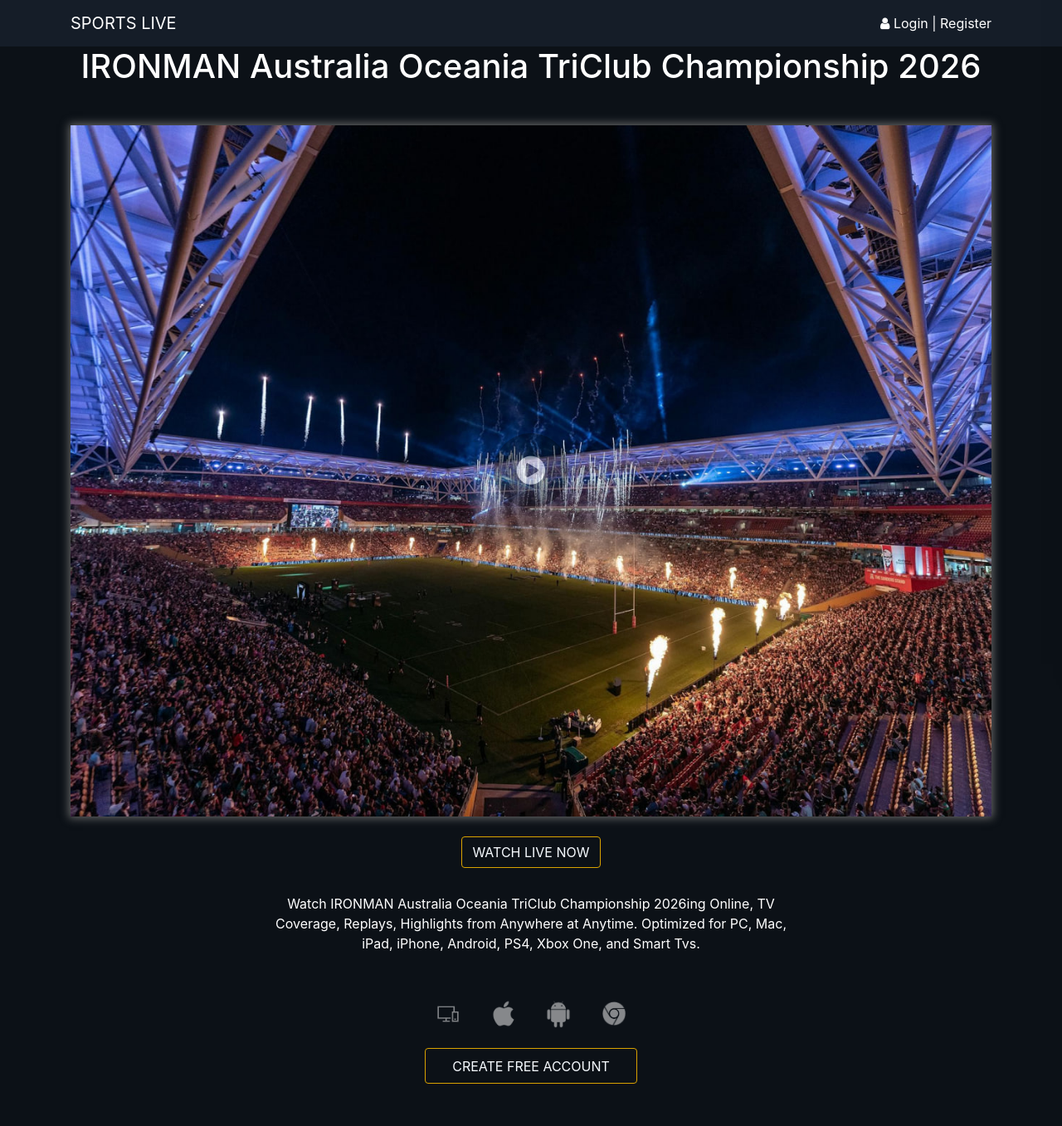
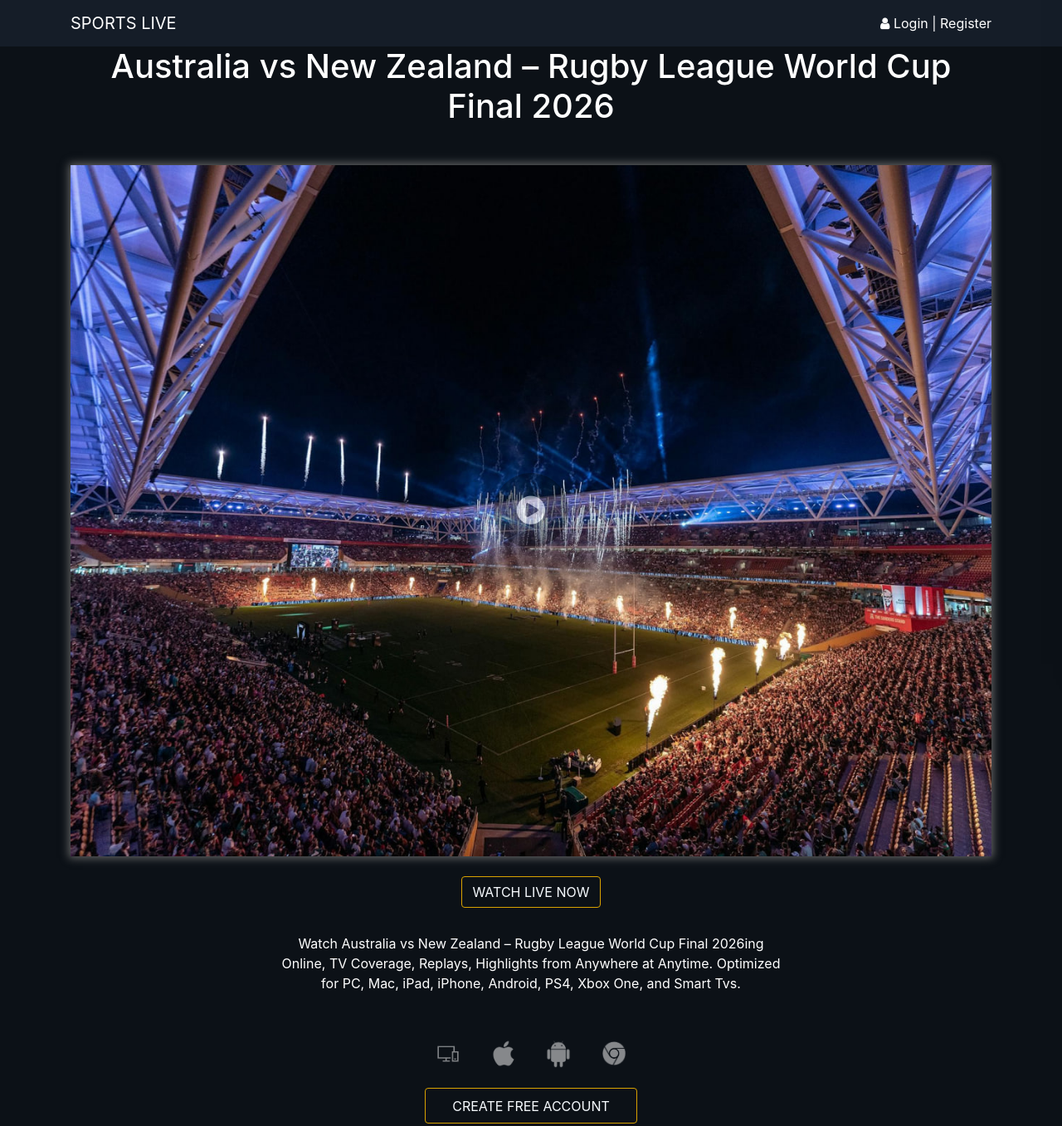
Before and after one commit to shakil19-max/6t9, a plain HTML site: page sports-5/index.html in a window 1280 px wide. Shown: the top 1357 px of the page at 83% size. Drawn offline with Linux system fonts and the light colour scheme.

Commit message:
Update index.html

```diff
--- a/sports-5/index.html
+++ b/sports-5/index.html
@@ -12,8 +12,8 @@
 	<link href="favicon.png" rel="icon" type="image/ico">
 	<link href="favicon.png" rel="icon" type="image/png">
 
-    <title>IRONMAN Australia Oceania TriClub Championship 2026....</title>
-    <meta name="description" content="Watch IRONMAN Australia Oceania TriClub Championship 2026ing Without Buffering. Support Android, iPhone, iPad, Tablet." />
+    <title>Australia vs New Zealand – Rugby League World Cup Final 2026....</title>
+    <meta name="description" content="Watch Australia vs New Zealand – Rugby League World Cup Final 2026ing Without Buffering. Support Android, iPhone, iPad, Tablet." />
 
     <!-- Bootstrap core CSS -->
     <link href="assets/css/bootstrap.min.css" rel="stylesheet">
@@ -44,7 +44,7 @@
 
   <div class="container">
       <div class="header">
-        <h1 class="text-center">IRONMAN Australia Oceania TriClub Championship 2026</h1>
+        <h1 class="text-center">Australia vs New Zealand – Rugby League World Cup Final 2026</h1>
         <center>
    <script>
   atOptions = {
@@ -97,7 +97,7 @@
 
            <center> <div class="col-md-7">
 			<div class="device-features__content text-left">
-				<p class="sub_headline"><center>Watch IRONMAN Australia Oceania TriClub Championship 2026ing Online, TV Coverage, Replays, Highlights from Anywhere at Anytime. Optimized for PC, Mac, iPad, iPhone, Android, PS4, Xbox One, and Smart Tvs.<center></p>
+				<p class="sub_headline"><center>Watch Australia vs New Zealand – Rugby League World Cup Final 2026ing Online, TV Coverage, Replays, Highlights from Anywhere at Anytime. Optimized for PC, Mac, iPad, iPhone, Android, PS4, Xbox One, and Smart Tvs.<center></p>
 					<center>
 	<script>
   atOptions = {
```
